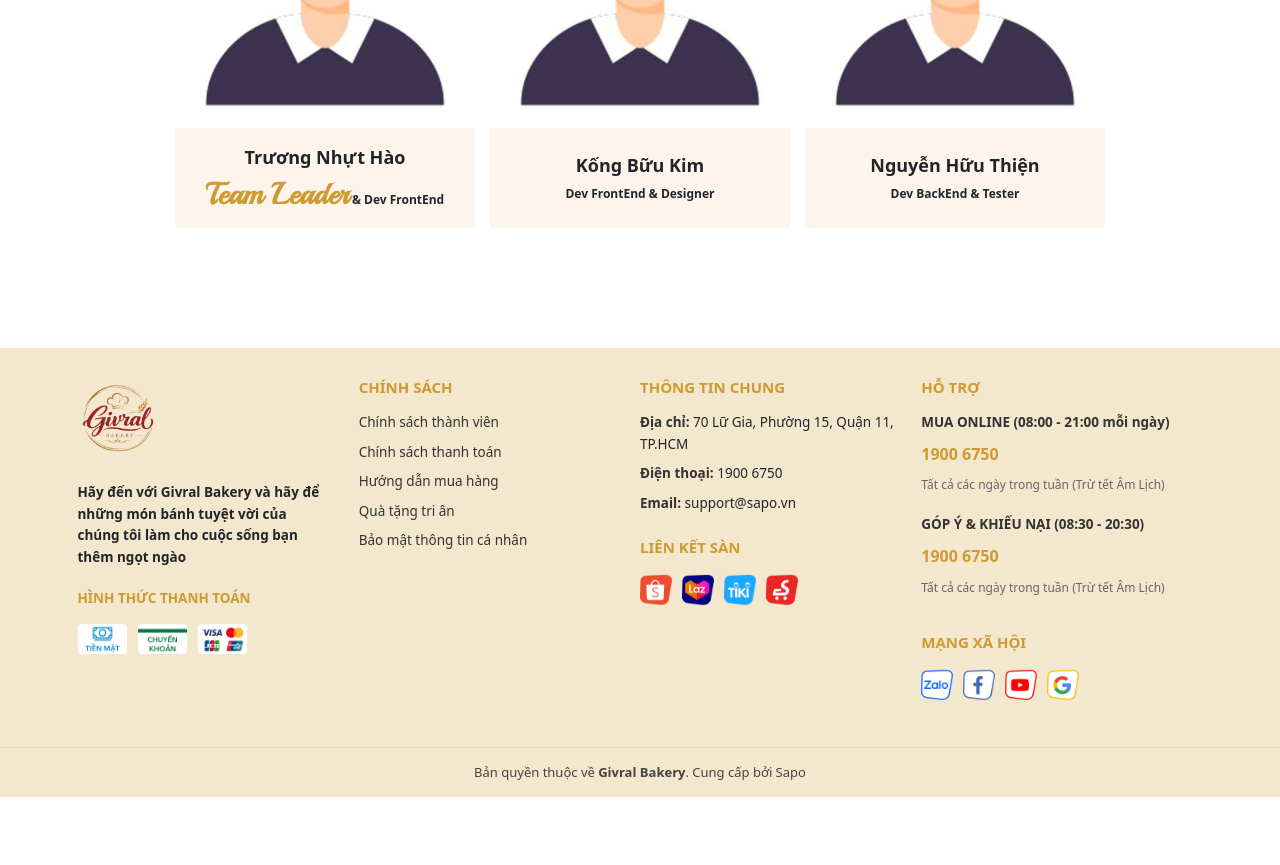
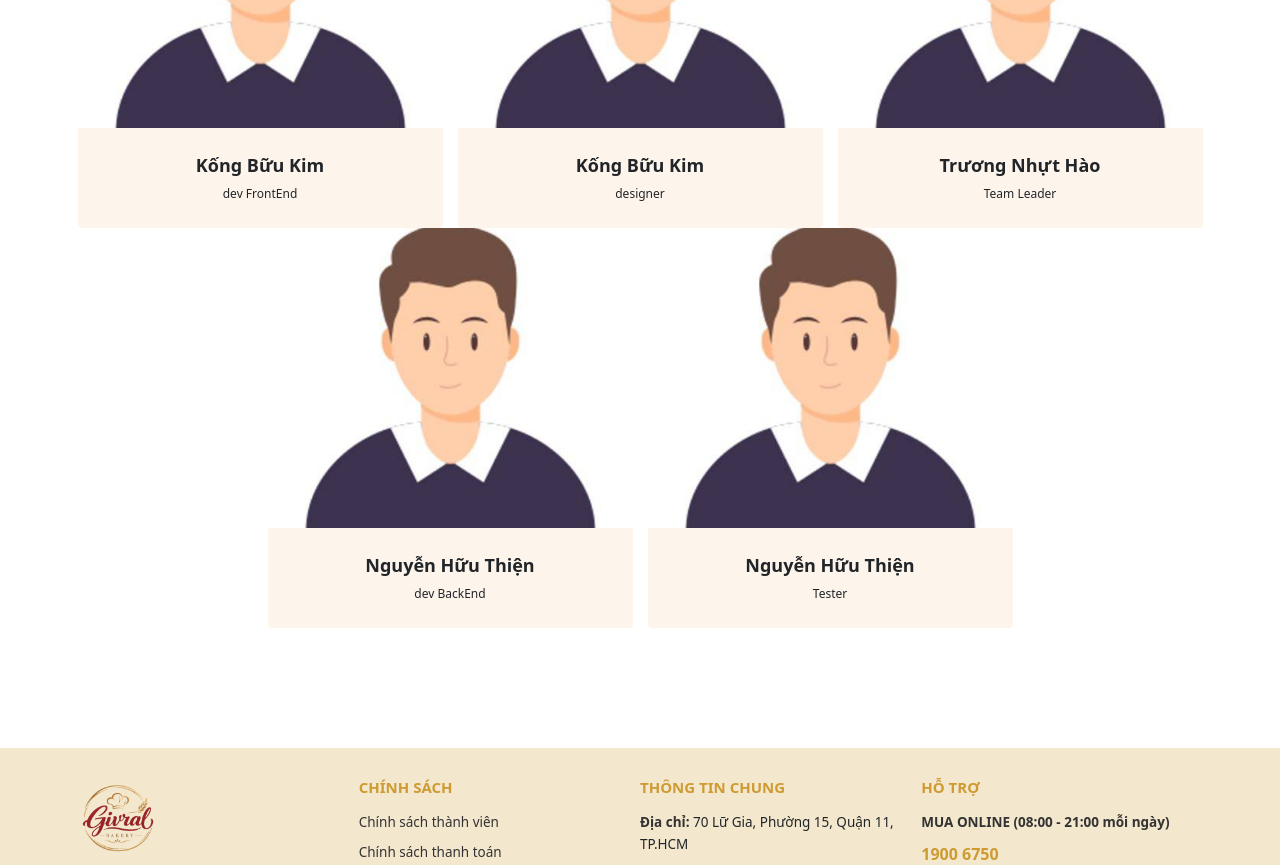
Before and after one commit to NhutHao30/klcn-web, a React (Vite) app: page /gioi-thieu in a window 1280 px wide. Shown: the part 1140-2005 px from the top of the page. Before the commit the page ends 1937 px from the top, so only its background shows below. Built offline with nearby package versions, Linux system fonts and the light colour scheme; no server answers.

Commit message:
feat(about): split into 5 team cards with Trương Nhựt Hào in center as Team Leader

```diff
--- a/src/Pages/AboutPage.jsx
+++ b/src/Pages/AboutPage.jsx
@@ -45,15 +45,16 @@ const AboutPage = () => {
                                 <p>Our Team</p>
                                 <span className="">We're Super Professional At Our Skills</span>
                                 <div className="row content-ourTeam-list" style={{ justifyContent: 'center' }}>
-                                    <li className="content-ourTeam-item content-ourTeam-item-js col-lg-4 col-md-4 col-11" onMouseEnter={(e) => { e.currentTarget.querySelector('.content-ourTeam-des-js').style.top = '-100%'; e.currentTarget.querySelector('.content-ourTeam-contact-js').style.top = '0'; }} onMouseLeave={(e) => { e.currentTarget.querySelector('.content-ourTeam-des-js').style.top = '0'; e.currentTarget.querySelector('.content-ourTeam-contact-js').style.top = '100%'; }}>
-                                        <img src="../../assets/IMG/avatar-user.jpg" alt="Trương Nhựt Hào" className="content-ourTeam-img" />
+                                    {/* 1. Kống Bữu Kim - dev FrontEnd */}
+                                    <li className="content-ourTeam-item content-ourTeam-item-js col-lg-2-4 col-md-4 col-11" onMouseEnter={(e) => { e.currentTarget.querySelector('.content-ourTeam-des-js').style.top = '-100%'; e.currentTarget.querySelector('.content-ourTeam-contact-js').style.top = '0'; }} onMouseLeave={(e) => { e.currentTarget.querySelector('.content-ourTeam-des-js').style.top = '0'; e.currentTarget.querySelector('.content-ourTeam-contact-js').style.top = '100%'; }}>
+                                        <img src="../../assets/IMG/avatar-user.jpg" alt="Kống Bữu Kim" className="content-ourTeam-img" />
                                         <div className="content-ourTeam-info content-ourTeam-info-js">
                                             <div className="content-ourTeam-des content-ourTeam-des-js">
                                                 <div className="content-ourTeam-name">
-                                                    Trương Nhựt Hào
+                                                    Kống Bữu Kim
                                                 </div>
-                                                <div className="content-ourTeam-tast" style={{ fontWeight: 600 }}>
-                                                    <span style={{ color: 'var(--primary-color)' }}>Team Leader</span> & Dev FrontEnd
+                                                <div className="content-ourTeam-tast">
+                                                    dev FrontEnd
                                                 </div>
                                             </div>
                                             <div className="content-ourTeam-contact content-ourTeam-contact-js">
@@ -76,15 +77,16 @@ const AboutPage = () => {
                                         </div>
                                     </li>
 
-                                    <li className="content-ourTeam-item content-ourTeam-item-js col-lg-4 col-md-4 col-11" onMouseEnter={(e) => { e.currentTarget.querySelector('.content-ourTeam-des-js').style.top = '-100%'; e.currentTarget.querySelector('.content-ourTeam-contact-js').style.top = '0'; }} onMouseLeave={(e) => { e.currentTarget.querySelector('.content-ourTeam-des-js').style.top = '0'; e.currentTarget.querySelector('.content-ourTeam-contact-js').style.top = '100%'; }}>
+                                    {/* 2. Kống Bữu Kim - designer */}
+                                    <li className="content-ourTeam-item content-ourTeam-item-js col-lg-2-4 col-md-4 col-11" onMouseEnter={(e) => { e.currentTarget.querySelector('.content-ourTeam-des-js').style.top = '-100%'; e.currentTarget.querySelector('.content-ourTeam-contact-js').style.top = '0'; }} onMouseLeave={(e) => { e.currentTarget.querySelector('.content-ourTeam-des-js').style.top = '0'; e.currentTarget.querySelector('.content-ourTeam-contact-js').style.top = '100%'; }}>
                                         <img src="../../assets/IMG/avatar-user.jpg" alt="Kống Bữu Kim" className="content-ourTeam-img" />
                                         <div className="content-ourTeam-info content-ourTeam-info-js">
                                             <div className="content-ourTeam-des content-ourTeam-des-js">
                                                 <div className="content-ourTeam-name">
                                                     Kống Bữu Kim
                                                 </div>
-                                                <div className="content-ourTeam-tast" style={{ fontWeight: 600 }}>
-                                                    Dev FrontEnd & Designer
+                                                <div className="content-ourTeam-tast">
+                                                    designer
                                                 </div>
                                             </div>
                                             <div className="content-ourTeam-contact content-ourTeam-contact-js">
@@ -107,15 +109,80 @@ const AboutPage = () => {
                                         </div>
                                     </li>
 
-                                    <li className="content-ourTeam-item content-ourTeam-item-js col-lg-4 col-md-4 col-11" onMouseEnter={(e) => { e.currentTarget.querySelector('.content-ourTeam-des-js').style.top = '-100%'; e.currentTarget.querySelector('.content-ourTeam-contact-js').style.top = '0'; }} onMouseLeave={(e) => { e.currentTarget.querySelector('.content-ourTeam-des-js').style.top = '0'; e.currentTarget.querySelector('.content-ourTeam-contact-js').style.top = '100%'; }}>
+                                    {/* 3. Trương Nhựt Hào - Team Leader (VÀO GIỮA) */}
+                                    <li className="content-ourTeam-item content-ourTeam-item-js col-lg-2-4 col-md-4 col-11" onMouseEnter={(e) => { e.currentTarget.querySelector('.content-ourTeam-des-js').style.top = '-100%'; e.currentTarget.querySelector('.content-ourTeam-contact-js').style.top = '0'; }} onMouseLeave={(e) => { e.currentTarget.querySelector('.content-ourTeam-des-js').style.top = '0'; e.currentTarget.querySelector('.content-ourTeam-contact-js').style.top = '100%'; }}>
+                                        <img src="../../assets/IMG/avatar-user.jpg" alt="Trương Nhựt Hào" className="content-ourTeam-img" />
+                                        <div className="content-ourTeam-info content-ourTeam-info-js">
+                                            <div className="content-ourTeam-des content-ourTeam-des-js">
+                                                <div className="content-ourTeam-name">
+                                                    Trương Nhựt Hào
+                                                </div>
+                                                <div className="content-ourTeam-tast">
+                                                    Team Leader
+                                                </div>
+                                            </div>
+                                            <div className="content-ourTeam-contact content-ourTeam-contact-js">
+                                                <div className="content-ourTeam-contact-icon-block">
+                                                    <a href="#!">
+                                                        <i className="content-ourTeam-contact-icon fa-brands fa-facebook-f"></i>
+                                                    </a>
+                                                </div>
+                                                <div className="content-ourTeam-contact-icon-block">
+                                                    <a href="#!">
+                                                        <i className="content-ourTeam-contact-icon fa-brands fa-github"></i>
+                                                    </a>
+                                                </div>
+                                                <div className="content-ourTeam-contact-icon-block">
+                                                    <a href="#!">
+                                                        <i className="content-ourTeam-contact-icon fa-solid fa-envelope"></i>
+                                                    </a>
+                                                </div>
+                                            </div>
+                                        </div>
+                                    </li>
+
+                                    {/* 4. Nguyễn Hữu Thiện - dev BackEnd */}
+                                    <li className="content-ourTeam-item content-ourTeam-item-js col-lg-2-4 col-md-4 col-11" onMouseEnter={(e) => { e.currentTarget.querySelector('.content-ourTeam-des-js').style.top = '-100%'; e.currentTarget.querySelector('.content-ourTeam-contact-js').style.top = '0'; }} onMouseLeave={(e) => { e.currentTarget.querySelector('.content-ourTeam-des-js').style.top = '0'; e.currentTarget.querySelector('.content-ourTeam-contact-js').style.top = '100%'; }}>
                                         <img src="../../assets/IMG/avatar-user.jpg" alt="Nguyễn Hữu Thiện" className="content-ourTeam-img" />
                                         <div className="content-ourTeam-info content-ourTeam-info-js">
                                             <div className="content-ourTeam-des content-ourTeam-des-js">
                                                 <div className="content-ourTeam-name">
                                                     Nguyễn Hữu Thiện
                                                 </div>
-                                                <div className="content-ourTeam-tast" style={{ fontWeight: 600 }}>
-                                                    Dev BackEnd & Tester
+                                                <div className="content-ourTeam-tast">
+                                                    dev BackEnd
+                                                </div>
+                                            </div>
+                                            <div className="content-ourTeam-contact content-ourTeam-contact-js">
+                                                <div className="content-ourTeam-contact-icon-block">
+                                                    <a href="#!">
+                                                        <i className="content-ourTeam-contact-icon fa-brands fa-facebook-f"></i>
+                                                    </a>
+                                                </div>
+                                                <div className="content-ourTeam-contact-icon-block">
+                                                    <a href="#!">
+                                                        <i className="content-ourTeam-contact-icon fa-brands fa-github"></i>
+                                                    </a>
+                                                </div>
+                                                <div className="content-ourTeam-contact-icon-block">
+                                                    <a href="#!">
+                                                        <i className="content-ourTeam-contact-icon fa-solid fa-envelope"></i>
+                                                    </a>
+                                                </div>
+                                            </div>
+                                        </div>
+                                    </li>
+
+                                    {/* 5. Nguyễn Hữu Thiện - Tester */}
+                                    <li className="content-ourTeam-item content-ourTeam-item-js col-lg-2-4 col-md-4 col-11" onMouseEnter={(e) => { e.currentTarget.querySelector('.content-ourTeam-des-js').style.top = '-100%'; e.currentTarget.querySelector('.content-ourTeam-contact-js').style.top = '0'; }} onMouseLeave={(e) => { e.currentTarget.querySelector('.content-ourTeam-des-js').style.top = '0'; e.currentTarget.querySelector('.content-ourTeam-contact-js').style.top = '100%'; }}>
+                                        <img src="../../assets/IMG/avatar-user.jpg" alt="Nguyễn Hữu Thiện" className="content-ourTeam-img" />
+                                        <div className="content-ourTeam-info content-ourTeam-info-js">
+                                            <div className="content-ourTeam-des content-ourTeam-des-js">
+                                                <div className="content-ourTeam-name">
+                                                    Nguyễn Hữu Thiện
+                                                </div>
+                                                <div className="content-ourTeam-tast">
+                                                    Tester
                                                 </div>
                                             </div>
                                             <div className="content-ourTeam-contact content-ourTeam-contact-js">
--- a/src/css/grid.css
+++ b/src/css/grid.css
@@ -613,5 +613,6 @@
   .col-lg-6 { flex: 0 0 50% !important; max-width: 50% !important; width: 50% !important; }
   .col-lg-4 { flex: 0 0 33.333333% !important; max-width: 33.333333% !important; width: 33.333333% !important; }
   .col-lg-3 { flex: 0 0 25% !important; max-width: 25% !important; width: 25% !important; }
+  .col-lg-2-4 { flex: 0 0 20% !important; max-width: 20% !important; width: 20% !important; }
   .col-lg-2 { flex: 0 0 16.666667% !important; max-width: 16.666667% !important; width: 16.666667% !important; }
 }
```
